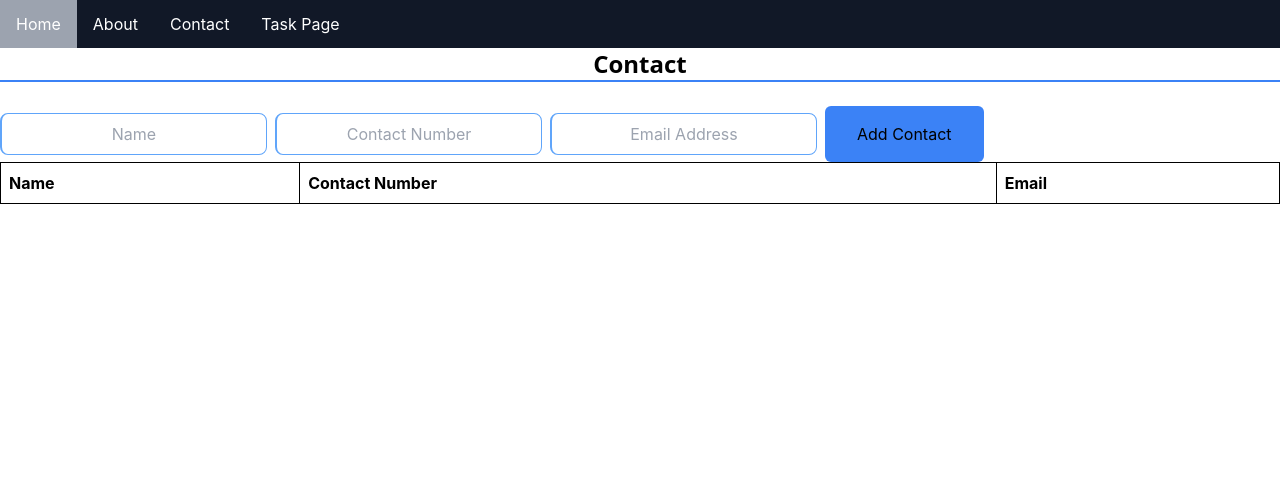
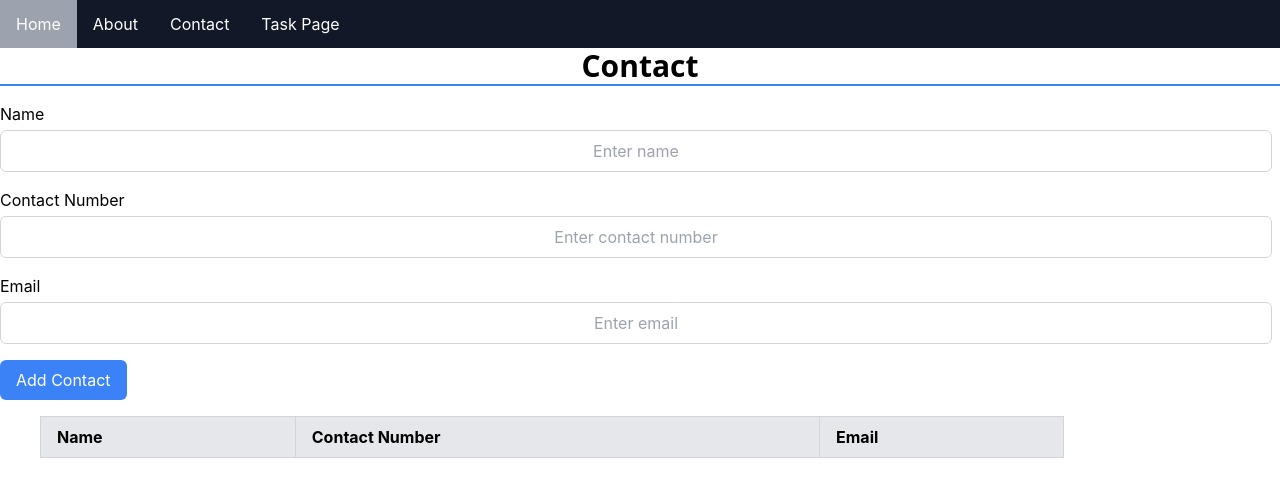
Before and after one commit to kur0N3ko/firs-react-app, a React (Create React App) app: page /contact in a window 1280 px wide. Shown: the top 496 px of the page. Built offline with nearby package versions, Linux system fonts and the light colour scheme.

Commit message:
just a bit of fixing

```diff
--- a/src/components/Navbar.js
+++ b/src/components/Navbar.js
@@ -3,7 +3,7 @@ import { Link } from 'react-router-dom';
 function Navbar() {
 return (
     <>
-        <nav>
+        <nav className=''>
             <ul>
                 <li><Link to="/">Home</Link></li>
                 <li><Link to="/about">About</Link></li>
--- a/src/components/PageComponent/Contact.js
+++ b/src/components/PageComponent/Contact.js
@@ -3,7 +3,6 @@ import Navbar from '../Navbar';
 import { useContactStore } from '../StoreFolder/useContactStore';
 
 function Contact() {
-
     const [name, setName] = useState('');
     const [number, setNumber] = useState('');
     const [email, setEmail] = useState('');
@@ -21,54 +20,69 @@ function Contact() {
 
     return (
         <div>
-            <Navbar/>
-                <h1>Contact</h1>
-            <br/>
-            <form onSubmit={handleSubmit}>
+            <Navbar />
+            <h1 className="text-3xl font-bold mb-4">Contact</h1>
+            <form onSubmit={handleSubmit} className="mb-4">
+                <div className="flex flex-col mb-4">
+                    <label htmlFor="name" className="mb-1">Name</label>
                     <input
                         type="text"
-                    placeholder="Name"
+                        id="name"
+                        placeholder="Enter name"
                         value={name}
                         onChange={(e) => setName(e.target.value)}
+                        className="border border-gray-300 rounded-md py-2 px-3 focus:outline-none focus:border-blue-400"
                         required
                     />
+                </div>
+                <div className="flex flex-col mb-4">
+                    <label htmlFor="number" className="mb-1">Contact Number</label>
                     <input
-                    type="contact-number"
-                    placeholder="Contact Number"
+                        type="text"
+                        id="number"
+                        placeholder="Enter contact number"
                         value={number}
                         onChange={(e) => setNumber(e.target.value)}
+                        className="border border-gray-300 rounded-md py-2 px-3 focus:outline-none focus:border-blue-400"
                         required
                     />
+                </div>
+                <div className="flex flex-col mb-4">
+                    <label htmlFor="email" className="mb-1">Email</label>
                     <input
                         type="email"
-                    placeholder="Email Address"
+                        id="email"
+                        placeholder="Enter email"
                         value={email}
                         onChange={(e) => setEmail(e.target.value)}
+                        className="border border-gray-300 rounded-md py-2 px-3 focus:outline-none focus:border-blue-400"
                         required
                     />
-                <button type="submit">Add Contact</button>
+                </div>
+                <button type="submit" className="bg-blue-500 text-white py-2 px-4 rounded-md hover:bg-blue-600 focus:outline-none focus:bg-blue-600">
+                    Add Contact
+                </button>
             </form>
-            <table className='ContactTable'>
+            <table className="w-4/5 ml-10 border-collapse border border-gray-300">
                 <thead>
-                    <tr>
-                        <th>Name</th>
-                        <th>Contact Number</th>
-                        <th>Email</th>
+                    <tr className="bg-gray-200">
+                        <th className="border border-gray-300 py-2 px-4">Name</th>
+                        <th className="border border-gray-300 py-2 px-4">Contact Number</th>
+                        <th className="border border-gray-300 py-2 px-4">Email</th>
                     </tr>
                 </thead>
                 <tbody>
                     {contacts.map((contact) => (
-                        <tr key={contact.email}>
-                            <td>{contact.name}</td>
-                            <td>{contact.number}</td>
-                            <td>{contact.email}</td>
+                        <tr key={contact.email} className="hover:bg-gray-100">
+                            <td className="border border-gray-300 py-2 px-4">{contact.name}</td>
+                            <td className="border border-gray-300 py-2 px-4">{contact.number}</td>
+                            <td className="border border-gray-300 py-2 px-4">{contact.email}</td>
                         </tr>
                     ))}
                 </tbody>
             </table>
         </div>
     );
-
 }
 
 export default Contact;
--- a/src/components/StoreFolder/useContactStore.js
+++ b/src/components/StoreFolder/useContactStore.js
@@ -15,5 +15,3 @@ export const useContactStore = create((set) => ({
         }
     }),
 }));
-
-// export default useContactStore;
```
Also changed, not shown: src/App.css (line endings or trailing spaces). Lines whose indentation alone changed are shown as unchanged.
